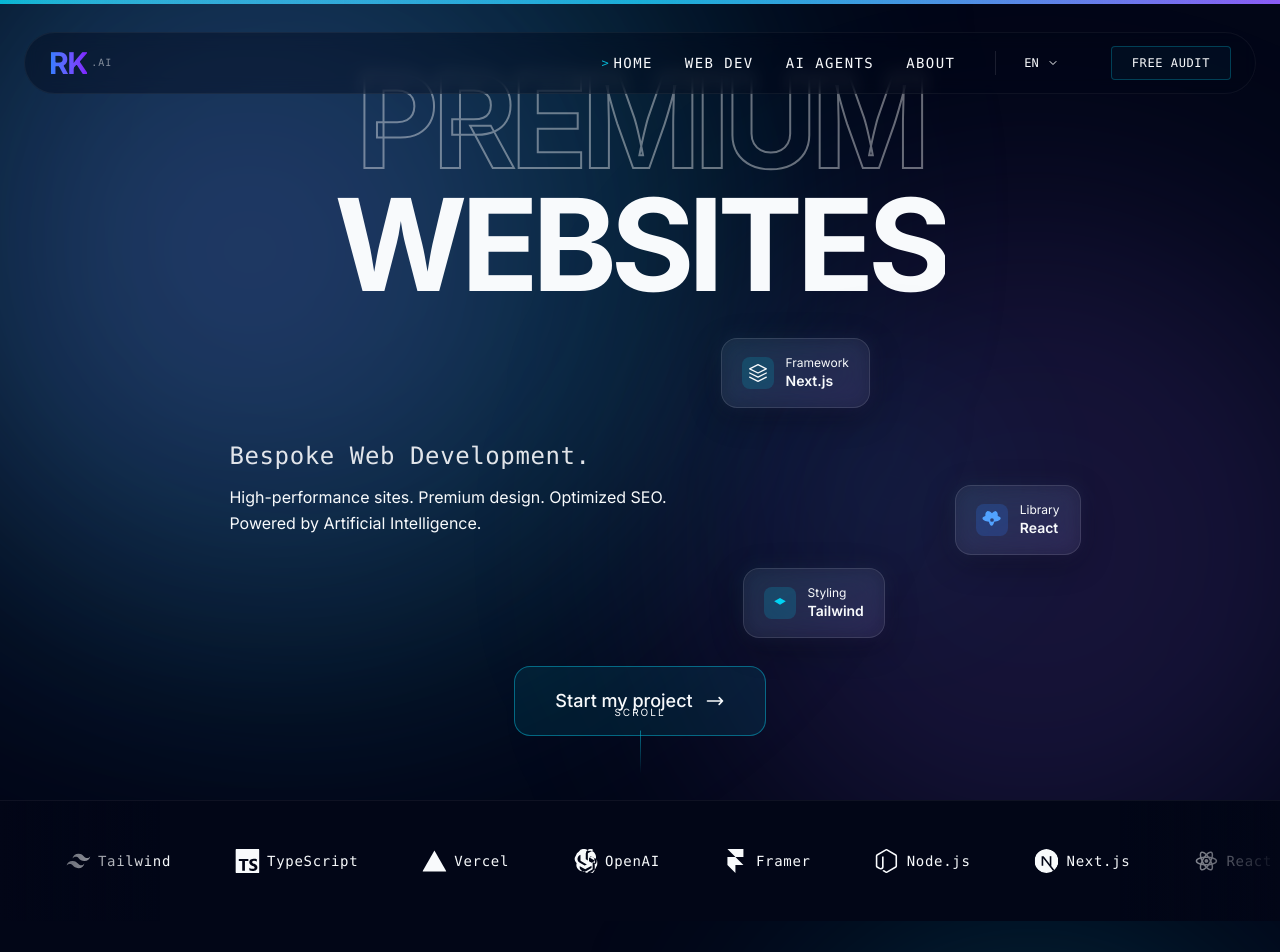
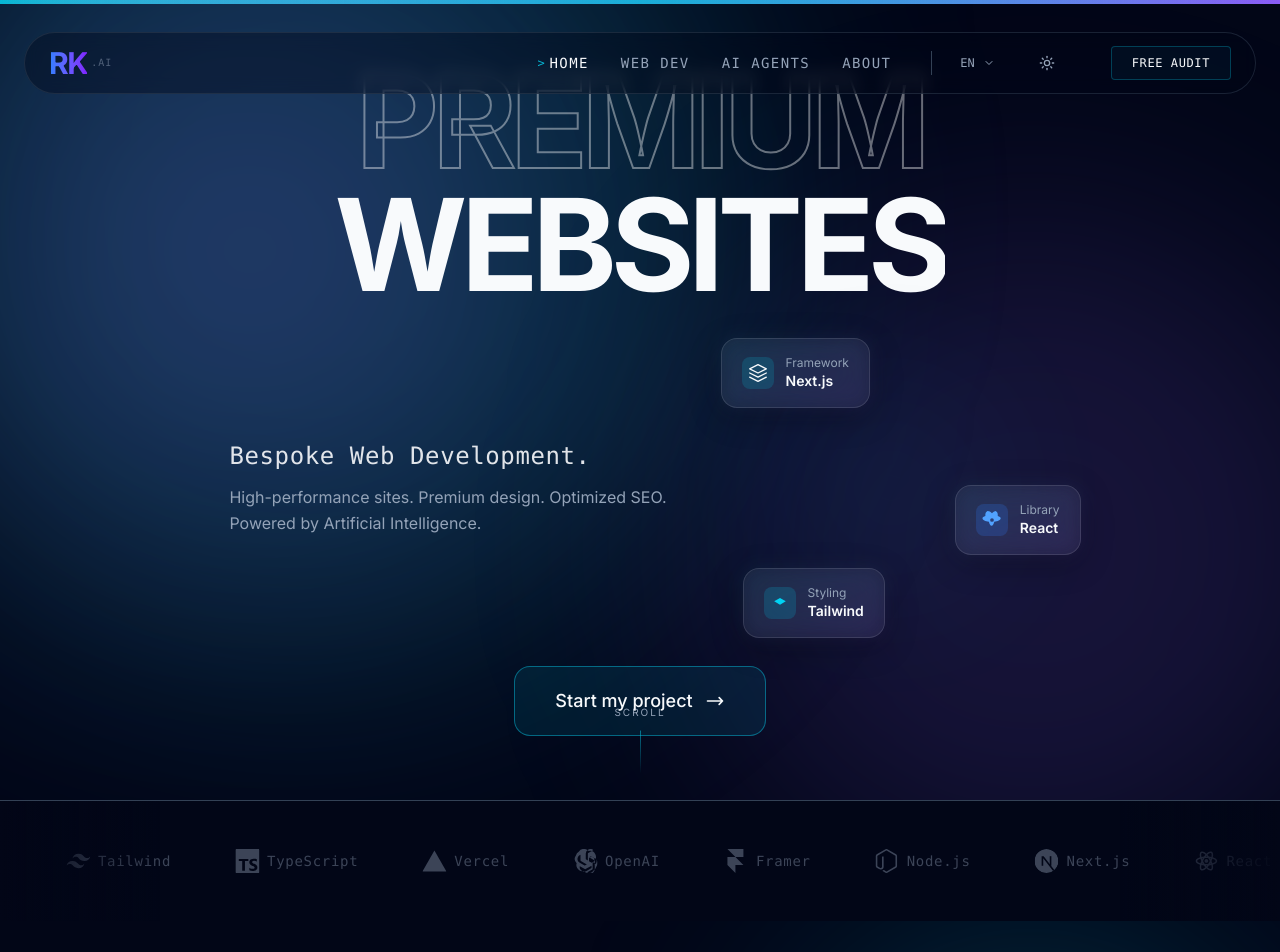
Before and after one commit to Cahair/romain_react, a Next.js app: page / in a window 1280 px wide. Shown: the top 952 px of the page. Built offline with nearby package versions, Linux system fonts and the light colour scheme.

Commit message:
mode clair

```diff
--- a/src/app/globals.css
+++ b/src/app/globals.css
@@ -1,16 +1,27 @@
 @import "tailwindcss";
 
 @theme {
-  --color-background: #020617;
-  --color-foreground: #f8fafc;
+  --color-background: var(--background);
+  --color-foreground: var(--foreground);
+
+  --color-muted: var(--muted);
+  --color-muted-foreground: var(--muted-foreground);
+
+  --color-card: var(--card);
+  --color-card-foreground: var(--card-foreground);
+
+  --color-accent: var(--accent);
+  --color-accent-foreground: var(--accent-foreground);
+
+  --color-border: var(--border);
+  --color-input: var(--input);
+  --color-ring: var(--ring);
 
   --color-primary: #06b6d4;
   --color-primary-dark: #0891b2;
 
   --color-secondary: #8b5cf6;
   --color-secondary-dark: #7c3aed;
-
-  --color-accent: #22d3ee;
 
   --shadow-neon-cyan: 0 0 15px rgba(6, 182, 212, 0.5);
   --shadow-neon-violet: 0 0 15px rgba(139, 92, 246, 0.5);
@@ -60,6 +71,9 @@
 
   /* Legacy */
   --text-muted: #94a3b8;
+
+  /* Stroke */
+  --text-stroke-color: rgba(255, 255, 255, 0.4);
 }
 
 /* Light mode variables */
@@ -94,6 +108,9 @@
 
   /* Legacy */
   --text-muted: #64748b;
+
+  /* Stroke */
+  --text-stroke-color: rgba(15, 23, 42, 0.25);
 }
 
 body {
@@ -102,8 +119,6 @@
   font-family: 'Inter', sans-serif;
   overflow-x: hidden;
   transition: background-color 0.3s ease, color 0.3s ease;
-  --text-stroke-color: rgba(255, 255, 255, 0.1);
-  /* Default dark mode stroke */
 }
 
 @layer components {
@@ -244,6 +259,16 @@
   background-color: var(--background);
 }
 
+/* Card transparency in light mode */
+html.light [class*="bg-card"] {
+  transition: background-color 0.3s ease, border-color 0.3s ease;
+}
+
+/* Navbar shadow in light mode */
+html.light .shadow-black\/40 {
+  --tw-shadow-color: rgba(0, 0, 0, 0.08);
+}
+
 
 
 ::selection {
--- a/src/app/layout.tsx
+++ b/src/app/layout.tsx
@@ -112,6 +112,11 @@
         <html lang="fr" className="scroll-smooth" suppressHydrationWarning>
             <head>
                 <script
+                    dangerouslySetInnerHTML={{
+                        __html: `(function(){try{var t=localStorage.getItem('theme');if(t==='light')document.documentElement.classList.add('light')}catch(e){}})()`
+                    }}
+                />
+                <script
                     type="application/ld+json"
                     dangerouslySetInnerHTML={{ __html: JSON.stringify(jsonLd) }}
                 />
--- a/src/components/Footer.jsx
+++ b/src/components/Footer.jsx
@@ -7,7 +7,7 @@
     const { t } = useTranslation();
 
     return (
-        <footer id="contact" className="py-16 md:py-32 bg-background border-t border-white/5 relative overflow-hidden">
+        <footer id="contact" className="py-16 md:py-32 bg-background border-t border-border relative overflow-hidden">
             {/* Top Glow Line */}
             <div className="absolute top-0 left-0 w-full h-[1px] bg-gradient-to-r from-transparent via-primary-neon/50 to-transparent" />
 
@@ -37,7 +37,7 @@
                 </div>
 
                 {/* Bottom Bar */}
-                <div className="mt-32 pt-12 border-t border-white/5 flex flex-col md:flex-row justify-between items-center gap-8">
+                <div className="mt-32 pt-12 border-t border-border flex flex-col md:flex-row justify-between items-center gap-8">
                     <div className="flex gap-8">
                         <a href="https://www.linkedin.com/in/romain-kantzer-9323b920a/" target="_blank" rel="noopener noreferrer" className="text-muted-foreground hover:text-primary-neon transition-colors">
                             <Linkedin className="w-6 h-6" />
@@ -59,7 +59,7 @@
 
             <style jsx global>{`
                 .stroke-text {
-                    -webkit-text-stroke: 2px rgba(255, 255, 255, 0.8);
+                    -webkit-text-stroke: 2px var(--text-stroke-color);
                 }
             `}</style>
         </footer>
--- a/src/components/Hero.jsx
+++ b/src/components/Hero.jsx
@@ -195,7 +195,7 @@
                                     <AnimatedWord key={i}>
                                         <span
                                             className="text-transparent select-none"
-                                            style={{ WebkitTextStroke: '2px rgba(255,255,255,0.4)' }}
+                                            style={{ WebkitTextStroke: '2px var(--text-stroke-color)' }}
                                         >
                                             {word}
                                         </span>
--- a/src/components/LogoTicker.jsx
+++ b/src/components/LogoTicker.jsx
@@ -77,7 +77,7 @@
 
 export default function LogoTicker() {
     return (
-        <section className="py-8 md:py-12 bg-background relative overflow-hidden border-t border-white/5">
+        <section className="py-8 md:py-12 bg-background relative overflow-hidden border-t border-border">
             {/* Fade masks */}
             <div className="absolute inset-y-0 left-0 w-24 md:w-40 bg-gradient-to-r from-background to-transparent z-10 pointer-events-none" />
             <div className="absolute inset-y-0 right-0 w-24 md:w-40 bg-gradient-to-l from-background to-transparent z-10 pointer-events-none" />
--- a/src/components/Navbar.jsx
+++ b/src/components/Navbar.jsx
@@ -55,8 +55,8 @@
             <div className="container mx-auto px-4 md:px-6">
                 <div
                     className={`px-6 py-3 rounded-full flex items-center justify-between transition-all duration-500 border relative ${scrolled
-                        ? "bg-background/95 backdrop-blur-xl shadow-xl shadow-black/40 border-white/20"
-                        : "bg-background/40 backdrop-blur-sm border-white/5"
+                        ? "bg-background/95 backdrop-blur-xl shadow-xl shadow-black/10 border-border"
+                        : "bg-background/40 backdrop-blur-sm border-border/50"
                         }`}
                 >
                     <Link href="/" className="flex items-center gap-3 group">
@@ -109,15 +109,15 @@
                                             transition={{ duration: 0.2 }}
                                             className="absolute top-full left-1/2 -translate-x-1/2 pt-6 w-56 transform z-50"
                                         >
-                                            <div className="bg-[#0a0a0a] border border-white/10 rounded-xl overflow-hidden shadow-2xl backdrop-blur-xl p-2 flex flex-col gap-1 ring-1 ring-white/5">
+                                            <div className="bg-card border border-border rounded-xl overflow-hidden shadow-2xl backdrop-blur-xl p-2 flex flex-col gap-1 ring-1 ring-border">
                                                 {/* Decorative top arrow */}
-                                                <div className="absolute -top-[5px] left-1/2 -translate-x-1/2 w-3 h-3 bg-[#0a0a0a] border-t border-l border-white/10 rotate-45 transform" />
+                                                <div className="absolute -top-[5px] left-1/2 -translate-x-1/2 w-3 h-3 bg-card border-t border-l border-border rotate-45 transform" />
 
                                                 {item.subItems.map((sub) => (
                                                     <Link
                                                         key={sub.path}
                                                         href={sub.path}
-                                                        className={`block px-4 py-3 rounded-lg text-xs font-mono uppercase transition-all duration-200 hover:bg-white/5 ${pathname === sub.path ? "text-primary-neon bg-white/5" : "text-muted-foreground hover:text-foreground"
+                                                        className={`block px-4 py-3 rounded-lg text-xs font-mono uppercase transition-all duration-200 hover:bg-accent ${pathname === sub.path ? "text-primary-neon bg-accent" : "text-muted-foreground hover:text-foreground"
                                                             }`}
                                                     >
                                                         {sub.name}
@@ -131,7 +131,7 @@
                         ))}
 
                         {/* Language Selector */}
-                        <div className="relative border-l border-white/10 pl-6 ml-2">
+                        <div className="relative border-l border-border pl-6 ml-2">
                             <button
                                 onClick={(e) => { e.stopPropagation(); setLangMenu(!langMenu); }}
                                 className="flex items-center gap-2 p-1 rounded hover:bg-white/5 transition-all text-xs font-mono text-muted-foreground uppercase"
@@ -146,13 +146,13 @@
                                         initial={{ opacity: 0, y: 5, scale: 0.95 }}
                                         animate={{ opacity: 1, y: 0, scale: 1 }}
                                         exit={{ opacity: 0, y: 5, scale: 0.95 }}
-                                        className="absolute top-full right-0 mt-4 bg-[#0a0a0a] border border-white/10 rounded-lg overflow-hidden min-w-[100px] shadow-xl z-50"
+                                        className="absolute top-full right-0 mt-4 bg-card border border-border rounded-lg overflow-hidden min-w-[100px] shadow-xl z-50"
                                     >
                                         {availableLocales.map((lang) => (
                                             <button
                                                 key={lang.code}
                                                 onClick={() => { setLocale(lang.code); setLangMenu(false); }}
-                                                className={`w-full px-4 py-2 flex items-center gap-3 hover:bg-white/5 transition-colors text-left font-mono text-xs uppercase ${locale === lang.code ? "text-primary-neon" : "text-muted-foreground"}`}
+                                                className={`w-full px-4 py-2 flex items-center gap-3 hover:bg-accent transition-colors text-left font-mono text-xs uppercase ${locale === lang.code ? "text-primary-neon" : "text-muted-foreground"}`}
                                             >
                                                 <span>{lang.name}</span>
                                             </button>
@@ -161,6 +161,25 @@
                                 )}
                             </AnimatePresence>
                         </div>
+
+                        {/* Theme Toggle */}
+                        <button
+                            onClick={toggleTheme}
+                            className="p-2 rounded-full hover:bg-accent transition-all duration-300 text-muted-foreground hover:text-foreground"
+                            aria-label="Toggle theme"
+                        >
+                            <AnimatePresence mode="wait" initial={false}>
+                                <motion.div
+                                    key={theme}
+                                    initial={{ y: -10, opacity: 0, rotate: -90 }}
+                                    animate={{ y: 0, opacity: 1, rotate: 0 }}
+                                    exit={{ y: 10, opacity: 0, rotate: 90 }}
+                                    transition={{ duration: 0.2 }}
+                                >
+                                    {theme === "dark" ? <Sun size={16} /> : <Moon size={16} />}
+                                </motion.div>
+                            </AnimatePresence>
+                        </button>
 
                         {pathname === "/contact" ? (
                             <Link
@@ -192,7 +211,7 @@
                         initial={{ opacity: 0, y: -20 }}
                         animate={{ opacity: 1, y: 0 }}
                         exit={{ opacity: 0, y: -20 }}
-                        className="absolute top-20 left-4 right-4 bg-[#0a0a0a]/95 backdrop-blur-xl border border-white/10 rounded-3xl p-6 flex flex-col gap-6 md:hidden shadow-2xl z-50 overflow-hidden"
+                        className="absolute top-20 left-4 right-4 bg-card/95 backdrop-blur-xl border border-border rounded-3xl p-6 flex flex-col gap-6 md:hidden shadow-2xl z-50 overflow-hidden"
                     >
                         {navItems.map((item) => (
                             <div key={item.path} className="flex flex-col">
@@ -229,7 +248,7 @@
                                             exit={{ height: 0, opacity: 0 }}
                                             className="overflow-hidden"
                                         >
-                                            <div className="flex flex-col gap-3 pl-6 pt-3 border-l border-white/10 ml-2 mt-2">
+                                            <div className="flex flex-col gap-3 pl-6 pt-3 border-l border-border ml-2 mt-2">
                                                 {item.subItems.map(sub => (
                                                     <Link
                                                         key={sub.path}
@@ -248,7 +267,7 @@
                             </div>
                         ))}
 
-                        <div className="flex flex-col gap-4 pt-4 border-t border-white/10">
+                        <div className="flex flex-col gap-4 pt-4 border-t border-border">
                             <Link href="/contact" onClick={() => setMobileMenu(false)} className="w-full text-center px-5 py-3 border border-primary/30 bg-primary/5 text-primary-neon rounded-xl text-sm font-mono uppercase tracking-wider hover:bg-primary/20 hover:border-primary/60 transition-all duration-300 shadow-neon-cyan">
                                 {t("nav.audit")}
                             </Link>
@@ -262,13 +281,22 @@
                                     <button
                                         key={lang.code}
                                         onClick={() => setLocale(lang.code)}
-                                        className={`px-3 py-2 rounded-lg text-sm font-mono uppercase ${locale === lang.code ? "bg-primary/20 text-primary-neon" : "text-muted-foreground hover:bg-white/5"}`}
+                                        className={`px-3 py-2 rounded-lg text-sm font-mono uppercase ${locale === lang.code ? "bg-primary/20 text-primary-neon" : "text-muted-foreground hover:bg-accent"}`}
                                     >
                                         <span className="text-lg me-2">{lang.flag}</span>
                                         {lang.code}
                                     </button>
                                 ))}
                             </div>
+
+                            {/* Mobile Theme Toggle */}
+                            <button
+                                onClick={toggleTheme}
+                                className="p-3 rounded-xl bg-accent text-foreground transition-all duration-300"
+                                aria-label="Toggle theme"
+                            >
+                                {theme === "dark" ? <Sun size={18} /> : <Moon size={18} />}
+                            </button>
                         </div>
                     </motion.div>
                 )}
--- a/src/components/Storytelling.jsx
+++ b/src/components/Storytelling.jsx
@@ -45,7 +45,7 @@
                     </div>
 
                     {/* Part 2: Statement - AMPLIFIED */}
-                    <div className="relative pt-24 border-t border-white/10">
+                    <div className="relative pt-24 border-t border-border">
                         <div className="grid grid-cols-1 lg:grid-cols-2 gap-12 items-center">
                             <motion.div
                                 initial="hidden"
```
Also changed, not shown: src/components/Chatbot.jsx (+11 -11 lines), src/components/ImpactCharts.jsx (+4 -4 lines), src/components/ServicesBento.jsx (+6 -6 lines).
